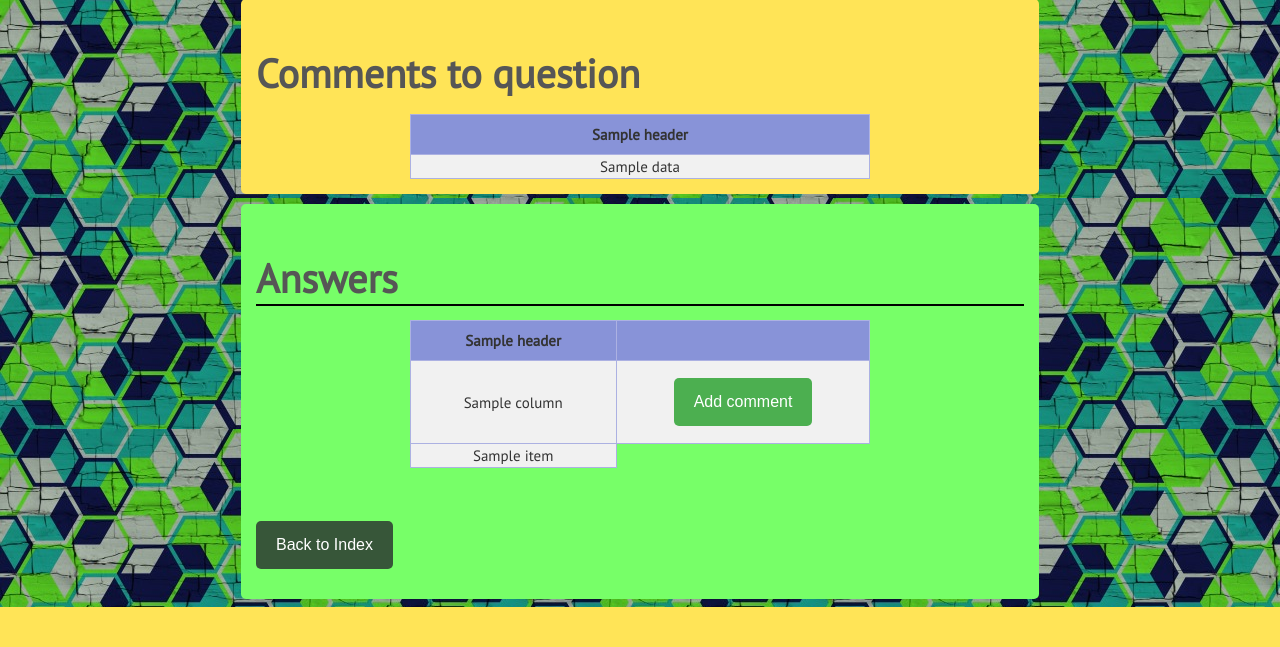
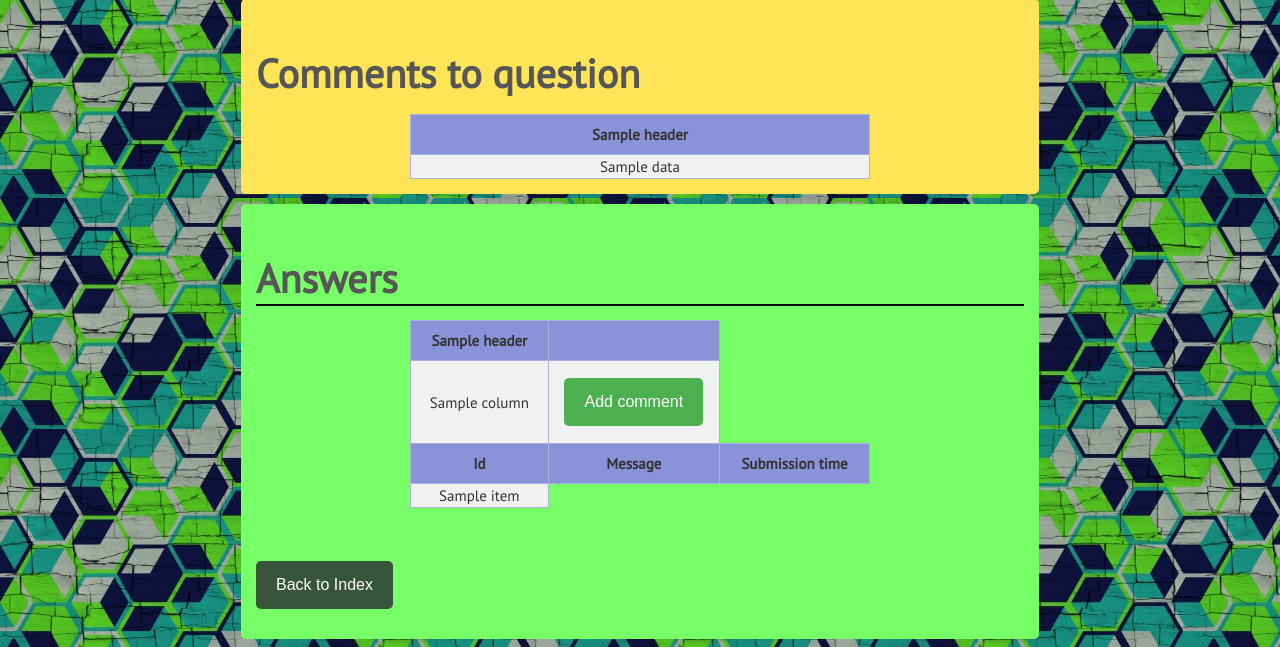
Before and after one commit to AndrasKovacs84/mittuDOMAIN-AskMate_project_sql, a Flask app: template templates/question_details.html in a window 1280 px wide. Shown: the part 264-911 px from the top of the page. Before the commit the page ends 871 px from the top, so only its background shows below. Run offline with Flask 2, Linux system fonts and the light colour scheme; the template is opened without the code that fills it: most values are stand-ins (such as "Sample title", 1, 10 or a date in 2020).

Commit message:
Added header for answer comments in question_details.html

```diff
--- a/templates/question_details.html
+++ b/templates/question_details.html
@@ -53,6 +53,11 @@
             </tr>
             <tr>
                 {% if dict.comments|length %}
+                    <thead>
+                        <th>Id</th>
+                        <th>Message</th>
+                        <th>Submission time</th>
+                    </thead>
                     {% for comment in dict.comments %}
                         <tr>
                         {% for column in comment %}
```
